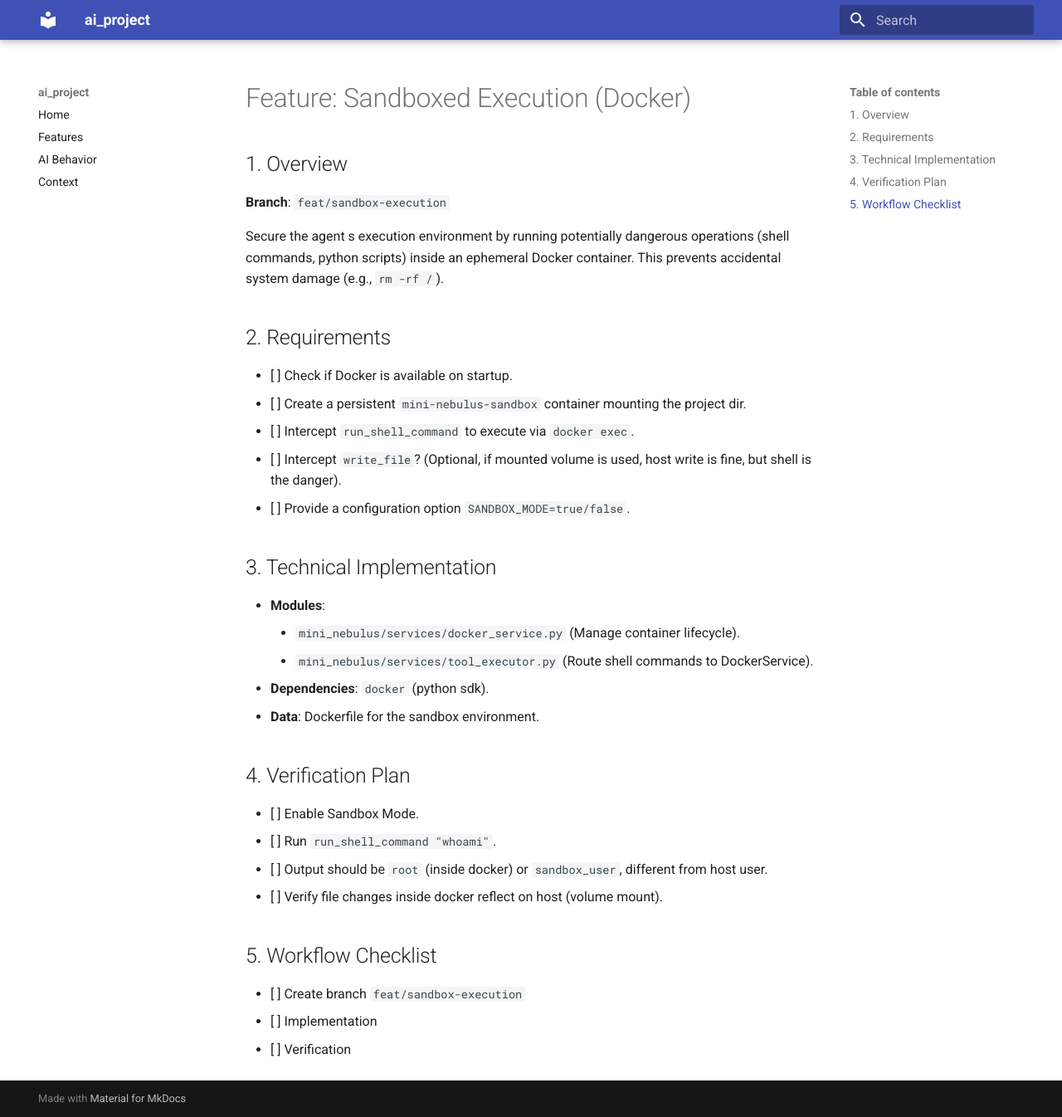
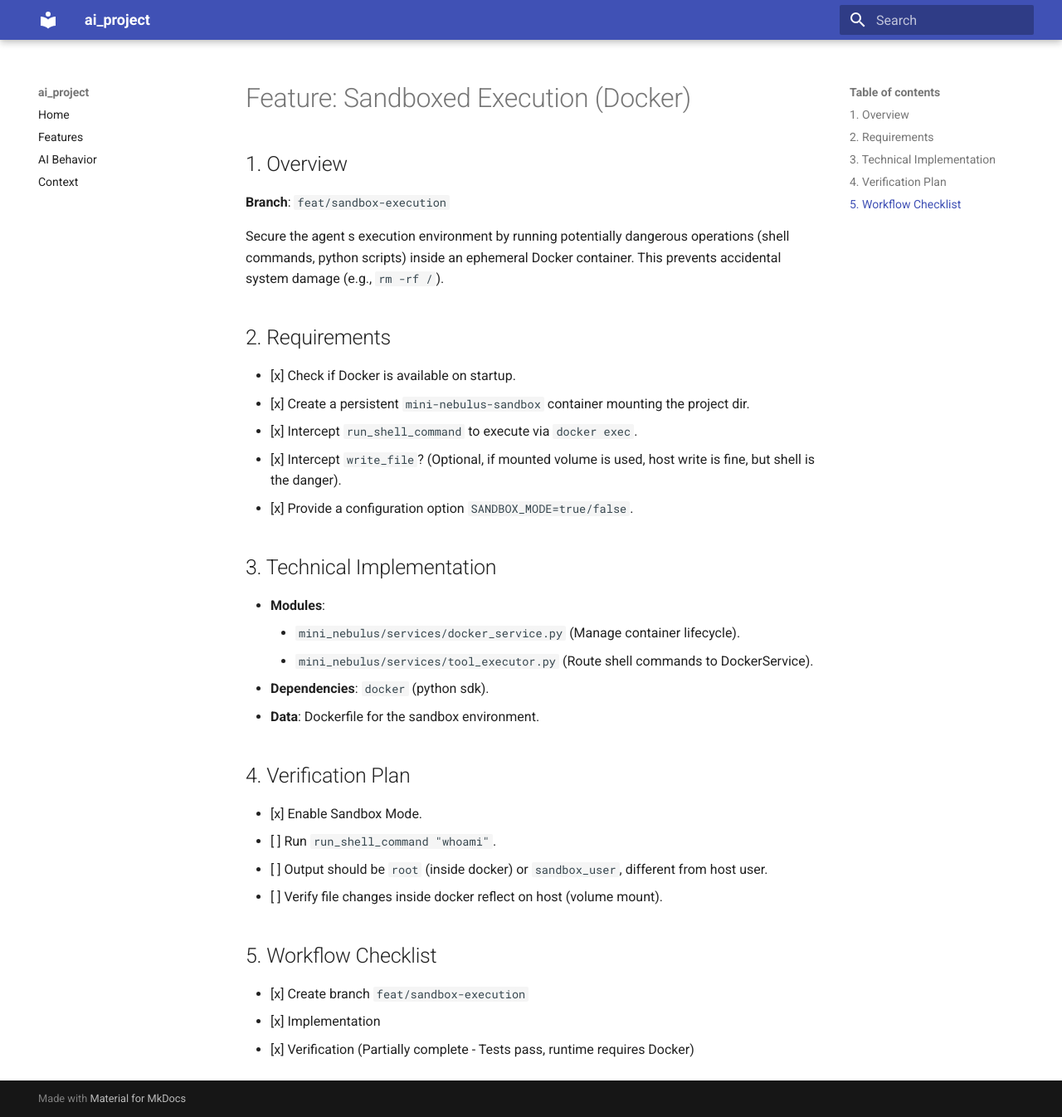
Before and after one commit to jlwestsr/nebulus-atom, an MkDocs documentation site: the page built from docs/features/sandbox_execution.md, in a window 1280 px wide and 1346 px high. Shown: the whole window at 83% size. Built offline with MkDocs 1.6.1 and Material for MkDocs 9.7.7, drawn with Linux system fonts in a browser that asks for light colours.

Commit message:
docs: update sandbox execution status

```diff
--- a/docs/features/sandbox_execution.md
+++ b/docs/features/sandbox_execution.md
@@ -6,11 +6,11 @@
 Secure the agent s execution environment by running potentially dangerous operations (shell commands, python scripts) inside an ephemeral Docker container. This prevents accidental system damage (e.g., `rm -rf /`).
 
 ## 2. Requirements
-- [ ] Check if Docker is available on startup.
-- [ ] Create a persistent `mini-nebulus-sandbox` container mounting the project dir.
-- [ ] Intercept `run_shell_command` to execute via `docker exec`.
-- [ ] Intercept `write_file`? (Optional, if mounted volume is used, host write is fine, but shell is the danger).
-- [ ] Provide a configuration option `SANDBOX_MODE=true/false`.
+- [x] Check if Docker is available on startup.
+- [x] Create a persistent `mini-nebulus-sandbox` container mounting the project dir.
+- [x] Intercept `run_shell_command` to execute via `docker exec`.
+- [x] Intercept `write_file`? (Optional, if mounted volume is used, host write is fine, but shell is the danger).
+- [x] Provide a configuration option `SANDBOX_MODE=true/false`.
 
 ## 3. Technical Implementation
 - **Modules**:
@@ -20,12 +20,12 @@ Secure the agent s execution environment by running potentially dangerous operat
 - **Data**: Dockerfile for the sandbox environment.
 
 ## 4. Verification Plan
-- [ ] Enable Sandbox Mode.
+- [x] Enable Sandbox Mode.
 - [ ] Run `run_shell_command "whoami"`.
 - [ ] Output should be `root` (inside docker) or `sandbox_user`, different from host user.
 - [ ] Verify file changes inside docker reflect on host (volume mount).
 
 ## 5. Workflow Checklist
-- [ ] Create branch `feat/sandbox-execution`
-- [ ] Implementation
-- [ ] Verification
+- [x] Create branch `feat/sandbox-execution`
+- [x] Implementation
+- [x] Verification (Partially complete - Tests pass, runtime requires Docker)
```
